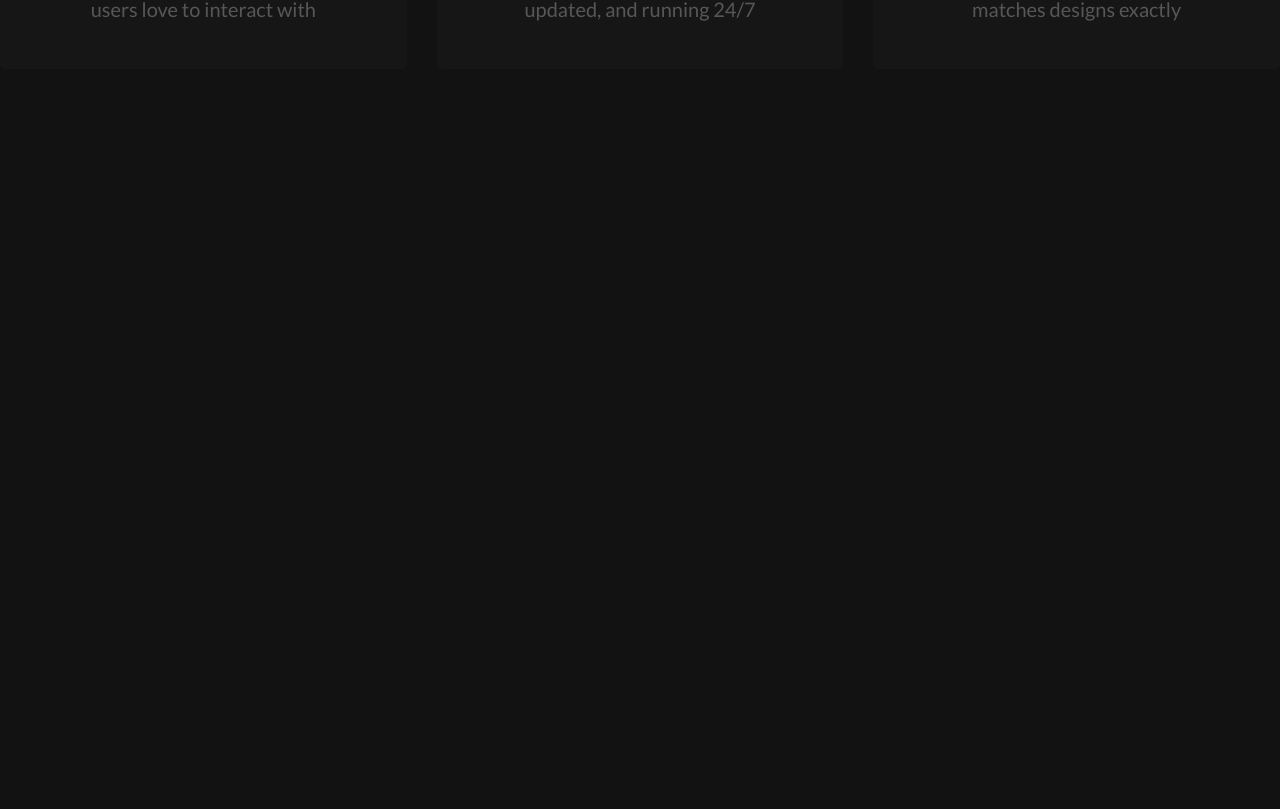
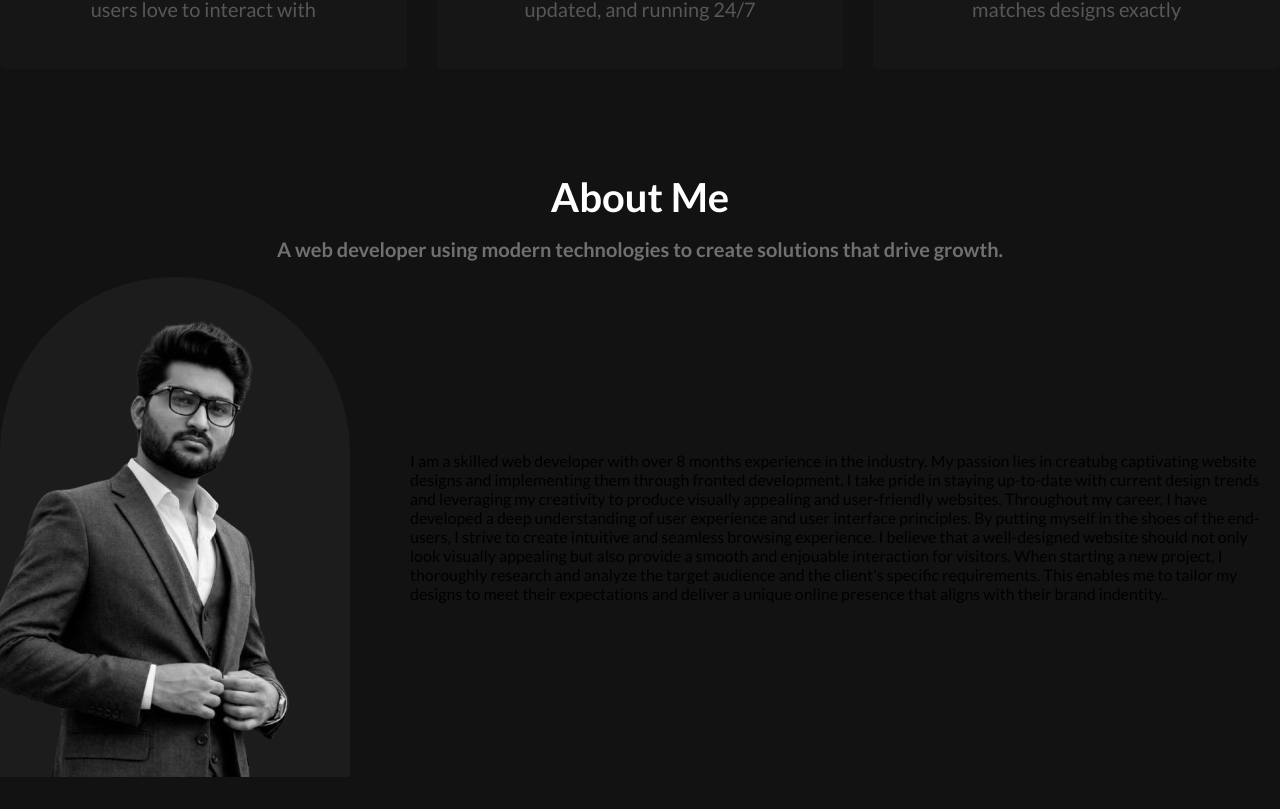
Before and after one commit to ALI-RAZA816/Personal-Portfolio, a React (Vite) app: page / in a window 1280 px wide. Shown: the part 1484-2293 px from the top of the page. Before the commit the page ends 1625 px from the top, so only its background shows below. Built offline with nearby package versions, Linux system fonts and the light colour scheme.

Commit message:
style about img

```diff
--- a/src/App.jsx
+++ b/src/App.jsx
@@ -1,5 +1,6 @@
 
 import './App.css'
+import About from './Component/About'
 import Header from './Component/Header'
 import HeroSection from './Component/HeroSection'
 import Service from './Component/Service'
@@ -11,6 +12,7 @@ function App() {
     <Header/>
     <HeroSection/>
     <Service/>
+    <About/>
     </>
   )
 }
--- /dev/null
+++ b/src/Component/About.jsx
@@ -0,0 +1,19 @@
+import style from '../css/About.module.css';
+export default function About() {
+    return (
+        <div className={style.aboutSection}>
+            <div className={style.wrapper}>
+                <h1>About Me</h1>
+                <p>A web developer using modern technologies to create solutions that drive growth.</p>
+                <div className={style.aboutContent}>
+                    <div className={style.leftBox}>
+                        <img src="/images/about-img.png" alt="" />
+                    </div>
+                    <div className="rightBox">
+                        <p>I am a skilled web developer with over 8 months experience in the industry. My passion lies in creatubg captivating website designs and implementing them through fronted development. I take pride in staying up-to-date with current design trends and leveraging my creativity to produce visually appealing and user-friendly websites. Throughout my career, I have developed a deep understanding of user experience and user interface principles. By putting myself in the shoes of the end-users, I strive to create intuitive and seamless browsing experience. I believe that a well-designed website should not only look visually appealing but also provide a smooth and enjouable interaction for visitors. When starting a new project, I thoroughly research and analyze the target audience and the client's specific requirements. This enables me to tailor my designs to meet their expectations and deliver a unique online presence that aligns with their brand indentity..</p>
+                    </div>
+                </div>
+            </div>
+        </div>
+    )
+}
--- /dev/null
+++ b/src/css/About.module.css
@@ -0,0 +1,48 @@
+.wrapper{
+    width: 100%;
+    display: flex;
+    flex-direction: column;
+    max-width: 1400px;
+    margin: 0 auto;
+    padding: 2rem 0;
+}
+
+.wrapper > h1,
+.wrapper > p{
+    text-align: center;
+}
+
+.wrapper > h1{
+    font-size: 40px;
+    color: #fff;
+    font-weight: bold;
+}
+
+.wrapper > p{
+    font-size: 20px;
+    color: #707070;
+    font-weight: 550;
+    margin: 1rem 0;
+}
+
+.aboutContent{
+    gap: 60px;
+    display: flex;
+    align-items: center;
+    justify-content: center;
+}
+
+.leftBox{
+    width: 350px;
+    display: flex;
+    justify-content: center;
+    align-items: center;
+    border-top-left-radius: 500px;
+    border-top-right-radius: 500px;
+    position:relative;
+    background-color: #7070701c;
+}
+
+.leftBox img {
+    filter: grayscale();
+}
```
Also changed, not shown: public/images/about-img.png (added).
